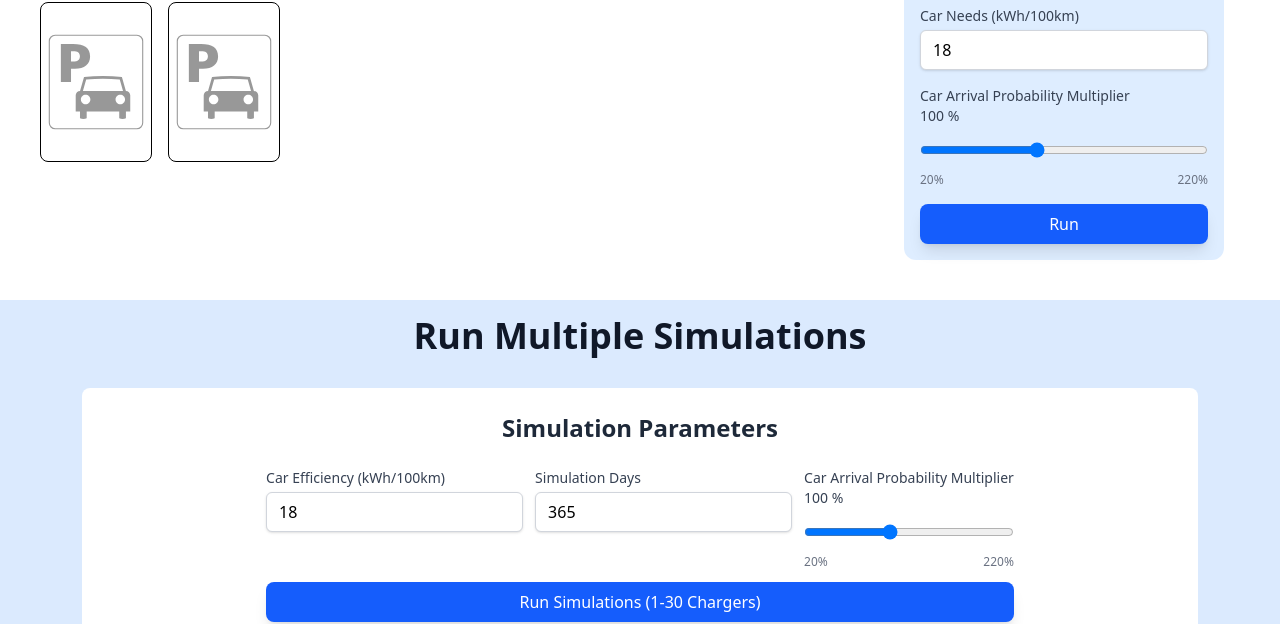
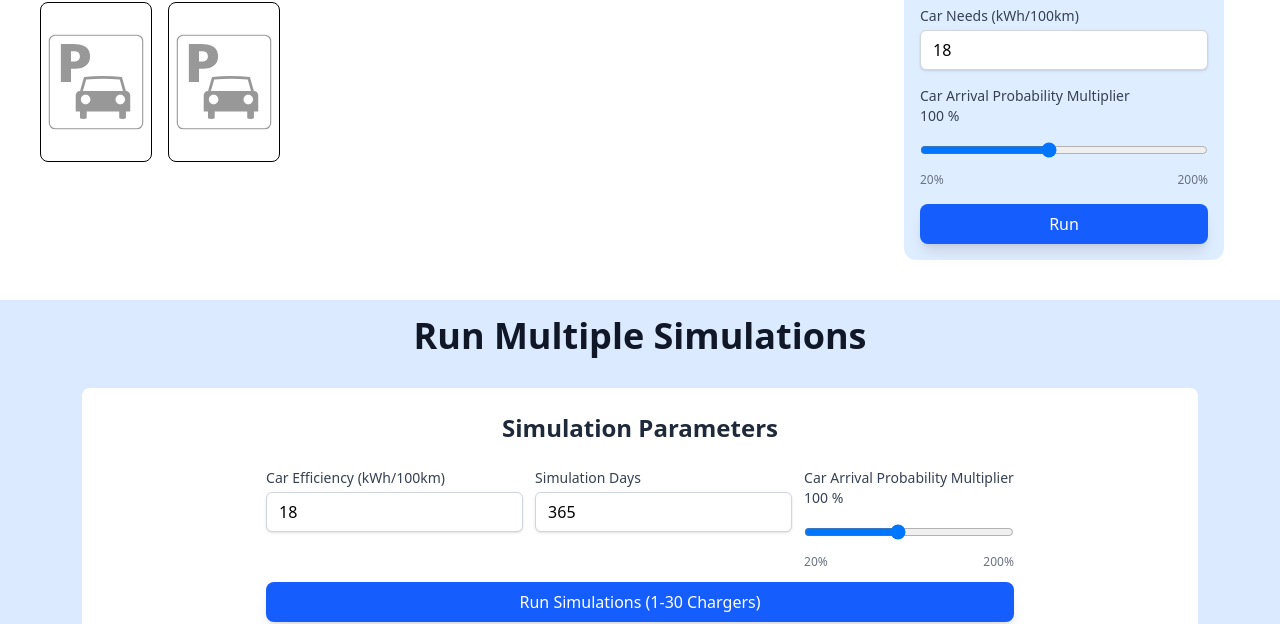
Before and after one commit to egenerse/reonic, a React (Vite) app in the folder packages/frontend/: page / in a window 1280 px wide. Shown: the part 1586-2210 px from the top of the page. Built offline with nearby package versions, Linux system fonts and the light colour scheme.

Commit message:
fix: update max min car arrival probability multiplier

```diff
--- a/packages/frontend/src/components/FormBasedSimulation.tsx
+++ b/packages/frontend/src/components/FormBasedSimulation.tsx
@@ -11,7 +11,11 @@ import { ChargerSummary } from "./ChargerSummary"
 import { InputField, RangeInput } from "./inputs"
 import { useForm } from "react-hook-form"
 import { runSimulation } from "../utils/simulation"
-import { defaultSimulationOptions } from "../utils/constants"
+import {
+  defaultSimulationOptions,
+  maxCarArrivalProbabilityMultiplier,
+  minCarArrivalProbabilityMultiplier,
+} from "../utils/constants"
 import { zodResolver } from "@hookform/resolvers/zod"
 
 export const FormBasedSimulation = () => {
@@ -86,8 +90,8 @@ export const FormBasedSimulation = () => {
                   valueAsNumber: true,
                 })}
                 label="Car Arrival Probability Multiplier"
-                min={20}
-                max={220}
+                min={minCarArrivalProbabilityMultiplier}
+                max={maxCarArrivalProbabilityMultiplier}
                 step={5}
                 showPercentage
                 value={rangeInputValue}
--- a/packages/frontend/src/components/GraphicSimulationForm.tsx
+++ b/packages/frontend/src/components/GraphicSimulationForm.tsx
@@ -11,6 +11,10 @@ import type {
   UseFormWatch,
   FieldErrors,
 } from "react-hook-form"
+import {
+  maxCarArrivalProbabilityMultiplier,
+  minCarArrivalProbabilityMultiplier,
+} from "../utils/constants"
 
 interface Props {
   chargerConfigurations: ChargerConfiguration[]
@@ -68,8 +72,8 @@ export const GraphicSimulationForm: React.FC<Props> = ({
             valueAsNumber: true,
           })}
           label="Car Arrival Probability Multiplier"
-          min={20}
-          max={220}
+          min={minCarArrivalProbabilityMultiplier}
+          max={maxCarArrivalProbabilityMultiplier}
           step={10}
           value={rangeInputValue}
           showPercentage
--- a/packages/frontend/src/components/MultipleSimulation.tsx
+++ b/packages/frontend/src/components/MultipleSimulation.tsx
@@ -8,7 +8,11 @@ import {
 import { ResultsTable } from "./ResultsTable"
 import { InputField } from "./inputs"
 import { RangeInput } from "./inputs"
-import { multipleSimulationsInitialState } from "../utils/constants"
+import {
+  maxCarArrivalProbabilityMultiplier,
+  minCarArrivalProbabilityMultiplier,
+  multipleSimulationsInitialState,
+} from "../utils/constants"
 import { Button } from "./buttons/Button"
 import { useForm } from "react-hook-form"
 import { zodResolver } from "@hookform/resolvers/zod"
@@ -84,8 +88,8 @@ export const MultipleSimulation = () => {
                 valueAsNumber: true,
               })}
               label="Car Arrival Probability Multiplier"
-              min={20}
-              max={220}
+              min={minCarArrivalProbabilityMultiplier}
+              max={maxCarArrivalProbabilityMultiplier}
               step={10}
               showPercentage
               value={rangeInputValue}
--- a/packages/frontend/src/utils/constants.ts
+++ b/packages/frontend/src/utils/constants.ts
@@ -88,3 +88,5 @@ export const initialParkingData_GRAPHIC_SIMULATION: ParkingData[] = Array.from(
 )
 
 export const energyPricePerHourInEuro = 0.25
+export const maxCarArrivalProbabilityMultiplier = 200
+export const minCarArrivalProbabilityMultiplier = 20
--- a/packages/frontend/src/utils/types.ts
+++ b/packages/frontend/src/utils/types.ts
@@ -1,4 +1,8 @@
 import { z } from "zod"
+import {
+  minCarArrivalProbabilityMultiplier,
+  maxCarArrivalProbabilityMultiplier,
+} from "./constants"
 
 export const chargerConfigurationSchema = z.object({
   id: z.string(),
@@ -39,8 +43,8 @@ export const simulationOptionsSchema = z.object({
     .min(0.00001, "Car needs must be greater than 0"),
   carArrivalProbabilityMultiplier: z
     .number("Car arrival probability multiplier must be a number")
-    .min(20)
-    .max(220),
+    .min(minCarArrivalProbabilityMultiplier)
+    .max(maxCarArrivalProbabilityMultiplier),
 })
 
 export const parkingLotCountSchema = z.object({
```
